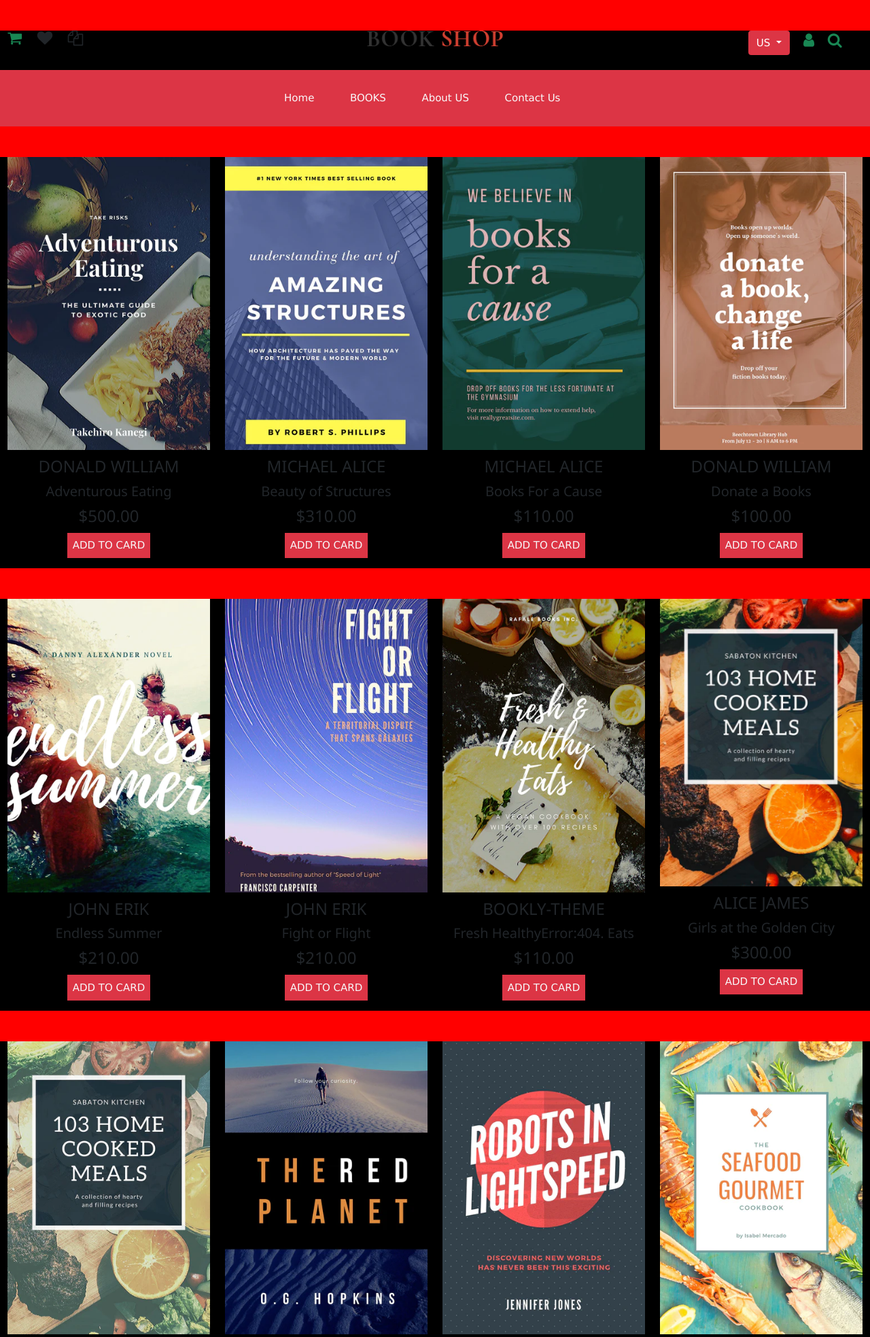
After one commit to Naeembaloch21/book-store-php, a PHP site: page /books.php in a window 1280 px wide. The commit adds this page. Shown: the top 1967 px of the page at 68% size. Run offline with PHP 8.4, Linux system fonts and the light colour scheme.

Commit message:
Books file created

```diff
--- /dev/null
+++ b/books.php
@@ -0,0 +1,154 @@
+<?php
+include('layouts/header.php')
+?>
+<?php
+include('layouts/navbar.php')
+?>
+<div class="container-fluid">
+    <div class="row mt-5" id="demo">
+        <div class="col-12 col-md-6 col-lg-3 text-center ">
+            <a href="Details Pages/DETAILS11.htm">
+                <img src="assets/images/shop-new-93.webp" class="w-100" alt="Error:404.">
+            </a>
+            <h3>DONALD WILLIAM</h3>
+            <h4>Adventurous Eating</h4>
+            <h3>$500.00</h3>
+            <a href="table.htm">
+                <button class="border-0 bg-danger text-light p-2 mb-3">ADD TO CARD</button>
+            </a>
+        </div>
+        <div class="col-12 col-md-6 col-lg-3 text-center">
+            <a href="Details Pages/Details12.html">
+                <img src="assets/images/2.webp" class="w-100" alt="Error:404.">
+            </a>
+            <h3>MICHAEL ALICE</h3>
+            <h4>Beauty of Structures</h4>
+            <h3>$310.00</h3>
+            <a href="table.htm">
+                <button class="border-0 bg-danger text-light p-2 mb-3">ADD TO CARD</button>
+            </a>
+        </div>
+        <div class="col-12 col-md-6 col-lg-3 text-center">
+            <a href="Details Pages/details13.htm">
+                <img src="assets/images/3.webp" class="w-100" alt="Error:404.">
+            </a>
+            <h3>MICHAEL ALICE</h3>
+            <h4>Books For a Cause</h4>
+            <h3>$110.00</span>
+            </h3>
+            <a href="table.htm">
+                <button class="border-0 bg-danger text-light p-2 mb-3">ADD TO CARD</button>
+            </a>
+        </div>
+        <div class="col-12 col-md-6 col-lg-3 text-center">
+            <a href="Details Pages/details14.htm">
+                <img src="assets/images/4.webp " class="w-100" alt="Error:404.">
+            </a>
+            <h3>DONALD WILLIAM</h3>
+            <h4>Donate a Books</h4>
+            <h3>$100.00</h3>
+            <a href="table.htm">
+                <button class="border-0 bg-danger text-light p-2 mb-">ADD TO CARD</button>
+            </a>
+        </div>
+    </div>
+</div>
+<div class="container-fluid">
+    <div class="row mt-5">
+        <div class="col-12 col-md-6 col-lg-3 text-center">
+            <a href="Details Pages/details15.htm">
+                <img src="assets/images/5.webp" class="w-100" alt="Error:404.">
+            </a>
+            <h3>JOHN ERIK</h3>
+            <h4>Endless Summer</h4>
+            <h3>$210.00</h3>
+            <a href="table.htm">
+                <button class="border-0 bg-danger text-light p-2 mb-3">ADD TO CARD</button>
+            </a>
+        </div>
+        <div class="col-12 col-md-6 col-lg-3 text-center">
+            <a href="Details Pages/details16.htm">
+                <img src="assets/images/6.webp" class="w-100" alt="Error:404.">
+            </a>
+            <h3>JOHN ERIK</h3>
+            <h4>Fight or Flight</h4>
+            <h3>$210.00</h3>
+            <a href="table.htm">
+                <button class="border-0 bg-danger text-light p-2 mb-3">ADD TO CARD</button>
+            </a>
+        </div>
+        <div class="col-12 col-md-6 col-lg-3 text-center">
+            <a href="Details Pages/details17.htm">
+                <img src="assets/images/7.webp" class="w-100" alt="Error:404.">
+            </a>
+            <h3>BOOKLY-THEME</h3>
+            <h4>Fresh HealthyError:404. Eats</h4>
+            <h3>$110.00</h3>
+            <a href="table.htm">
+                <button class="border-0 bg-danger text-light p-2 mb-3">ADD TO CARD</button>
+            </a>
+        </div>
+        <div class="col-12 col-md-6 col-lg-3 text-center">
+            <a href="Details Pages/details18.htm">
+                <img src="assets/images/4.png" class="w-100" alt="Error:404.">
+            </a>
+            <h3>ALICE JAMES</h3>
+            <h4>Girls at the Golden City</h4>
+            <h3>$300.00</h3>
+            <a href="table.htm">
+                <button class="border-0 bg-danger text-light p-2 mb-">ADD TO CARD</button>
+            </a>
+        </div>
+    </div>
+</div>
+<div class="container-fluid">
+    <div class="row mt-5">
+        <div class="col-12 col-md-6 col-lg-3 text-center ">
+            <a href="Details Pages/details19.htm">
+                <img src="assets/images/9.webp" class="w-100" alt="Error:404.">
+            </a>
+            <h3>ALICE JAMES</h3>
+            <h4>Home Made Meals</h4>
+            <h3>$310.00</h3>
+            <a href="table.htm">
+                <button class="border-0 bg-danger text-light p-2 mb-3">ADD TO CARD</button>
+            </a>
+        </div>
+        <div class="col-12 col-md-6 col-lg-3 text-center">
+            <a href="Details Pages/details20.htm">
+                <img src="assets/images/1.webp" class="w-100" alt="Error:404.">
+            </a>
+            <h3>MICHAEL ALICE</h3>
+            <h4>the Red Planet</h4>
+            <h3>$500.00 </h3>
+            <a href="table.htm">
+                <button class="border-0 bg-danger text-light p-2 mb-3">ADD TO CARD</button>
+            </a>
+        </div>
+        <div class="col-12 col-md-6 col-lg-3 text-center">
+            <a href="Details Pages/details21.htm">
+                <img src="assets/images/11.webp" class="w-100" alt="Error:404.">
+            </a>
+            <h3>MICHAEL ALICE</h3>
+            <h4>Lightspeed Robots</h4>
+            <h3>$400.00</h3>
+            <a href="table.htm">
+                <button class="border-0 bg-danger text-light p-2 mb-3">ADD TO CARD</button>
+            </a>
+        </div>
+        <div class="col-12 col-md-6 col-lg-3 text-center">
+            <a href="Details Pages/details22.htm">
+                <img src="assets/images/12.webp " class="w-100" alt="Error:404.">
+            </a>
+            <h3>ADAM BAID</h3>
+            <h4>Seafood Gourment</h4>
+            <h3>$500.00</h3>
+            <a href="table.htm">
+                <button class="border-0 bg-danger text-light p-2 mb-">ADD TO CARD</button>
+            </a>
+        </div>
+    </div>
+</div>
+<?php
+include('layouts/footer.php')
+?>
--- a/home.php
+++ b/home.php
@@ -179,8 +179,6 @@ include('layouts/navbar.php')
 
         </div>
     </div>
-
-
 <?php
 include('layouts/footer.php')
 ?>
```
